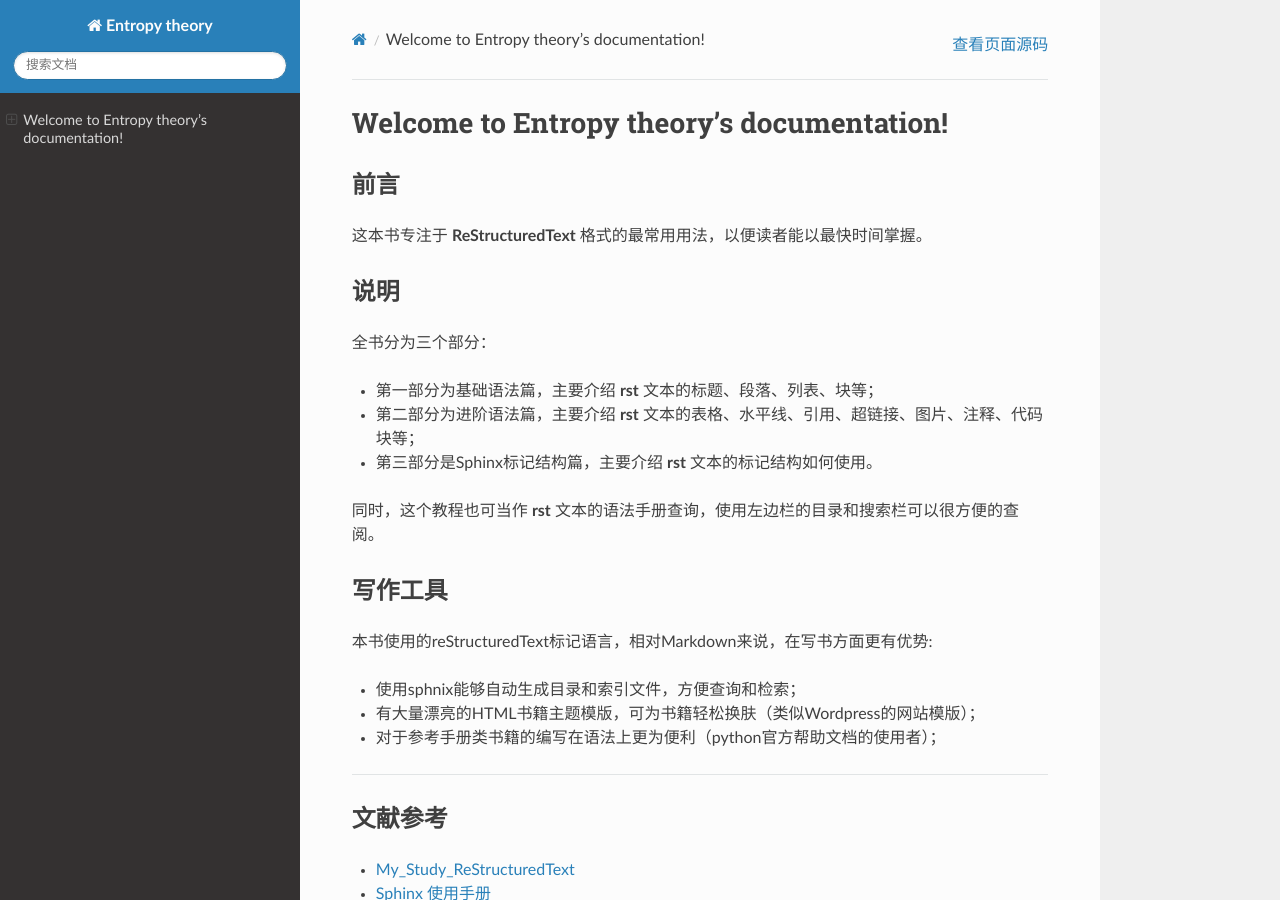
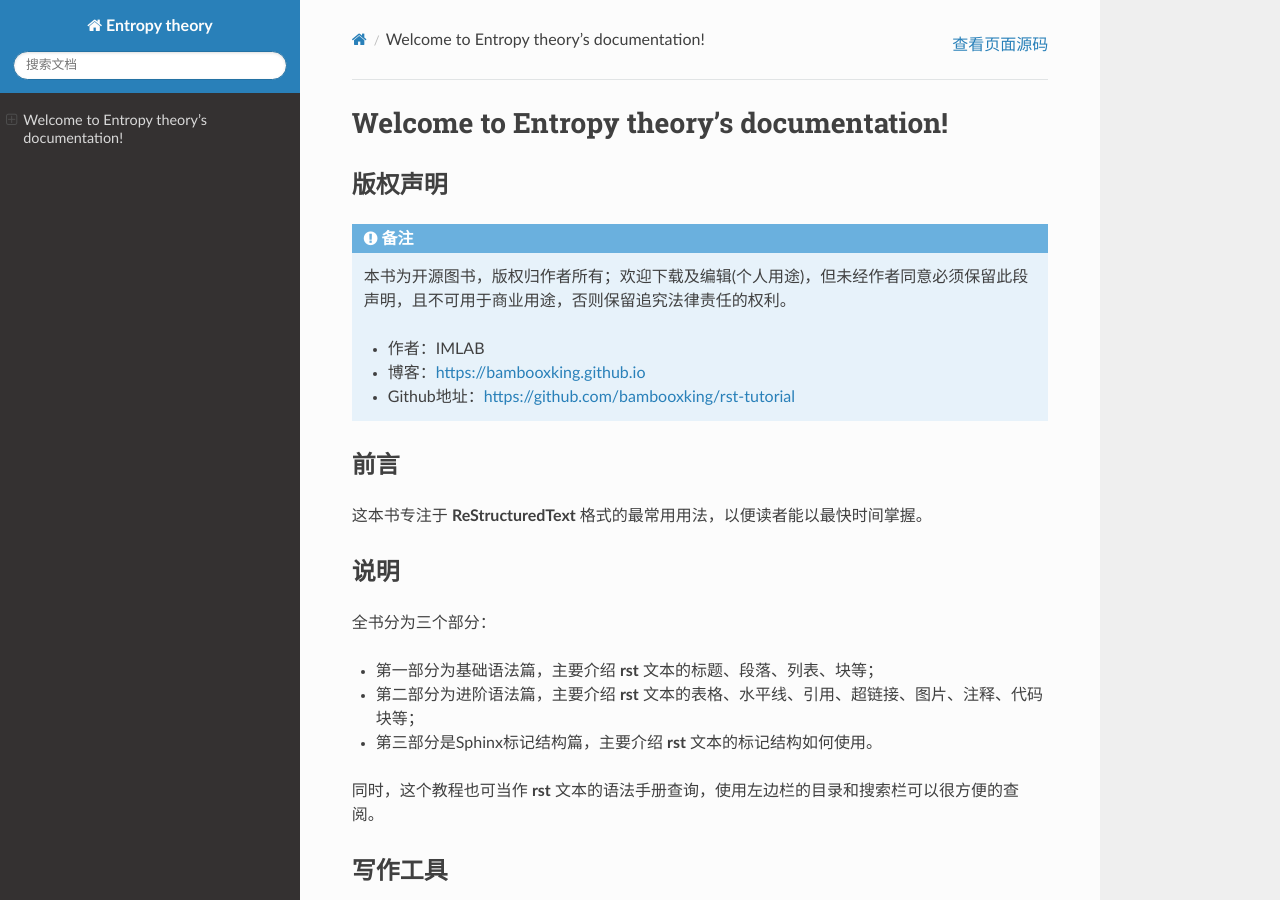
Before and after one commit to 609520262/Deploy-static-content-to-Pages, a Sphinx documentation site: the page built from docs/index.rst, in a window 1280 px wide and 900 px high. Built offline with Sphinx 7.4.7 and the Read the Docs theme 2.0.0, drawn with Linux system fonts in a browser that asks for light colours; pages that are not in the unit, such as notebooks, are missing from menus.

Commit message:
first commit

```diff
--- a/docs/index.rst
+++ b/docs/index.rst
@@ -5,6 +5,15 @@
 
 Welcome to Entropy theory's documentation!
 ==========================================
+版权声明
+------------
+.. note::
+    本书为开源图书，版权归作者所有；欢迎下载及编辑(个人用途)，但未经作者同意必须保留此段声明，且不可用于商业用途，否则保留追究法律责任的权利。
+
+    - 作者：IMLAB
+    - 博客：https://bambooxking.github.io
+    - Github地址：https://github.com/bambooxking/rst-tutorial
+
 前言
 ------------
 这本书专注于 **ReStructuredText** 格式的最常用用法，以便读者能以最快时间掌握。
```
